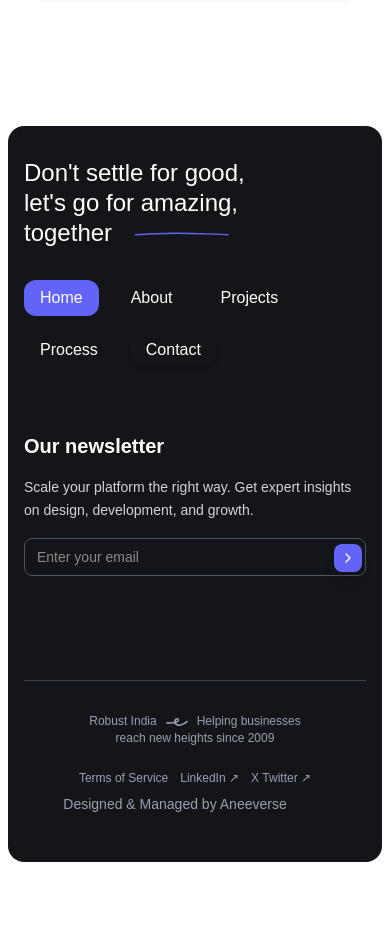
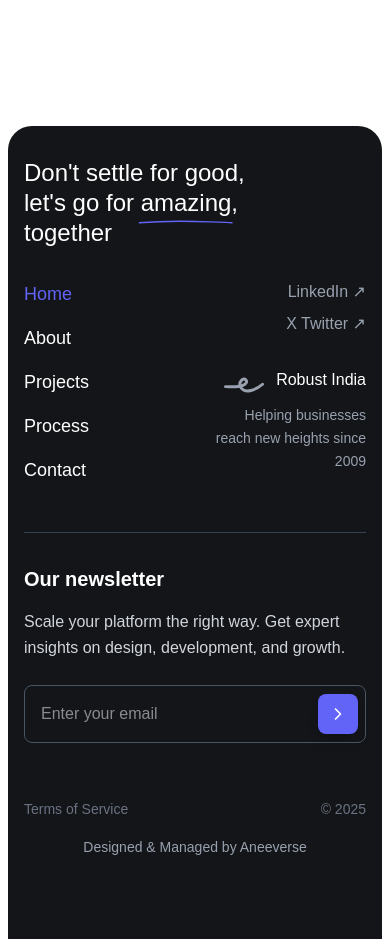
Before and after one commit to AneeVerse/robust-india, a Next.js app: page / in a window 390 px wide. Shown: the part 5500-6447 px from the top of the page. Before the commit the page ends 6370 px from the top, so only its background shows below. Built offline with nearby package versions, Linux system fonts and the light colour scheme.

Commit message:
Enhance FooterSection and Navbar components for improved mobile responsiveness and visibility; implement dynamic navbar visibility based on scroll position and footer visibility, and update layout for better user experience across devices.

```diff
--- a/src/components/FooterSection.tsx
+++ b/src/components/FooterSection.tsx
@@ -1,12 +1,163 @@
 'use client';
-import React from 'react';
+import React, { useEffect } from 'react';
 import Link from 'next/link';
 import { motion } from 'framer-motion';
+import { useNavbarVisibility } from '@/context/NavbarVisibilityContext';
 
 export default function FooterSection() {
+  const { setShowNavbar } = useNavbarVisibility();
+
+  useEffect(() => {
+    const handleScroll = () => {
+      const footer = document.getElementById('footer-section');
+      if (footer) {
+        const footerRect = footer.getBoundingClientRect();
+        const windowHeight = window.innerHeight;
+
+        // Check if we're on mobile (width < 640px) and footer is in view
+        const isMobile = window.innerWidth < 640;
+        const isFooterInView = footerRect.top <= windowHeight && footerRect.bottom >= 0;
+
+        if (isMobile && isFooterInView) {
+          setShowNavbar(false);
+        } else {
+          setShowNavbar(true);
+        }
+      }
+    };
+
+    window.addEventListener('scroll', handleScroll);
+    handleScroll(); // Check initial state
+
+    return () => window.removeEventListener('scroll', handleScroll);
+  }, [setShowNavbar]);
+
   return (
-    <footer id="footer-section" className="bg-[#131518] text-white pt-8 sm:pt-10 md:pt-12 pb-12 sm:pb-14 md:pb-16 px-4 sm:px-6 md:px-12 lg:px-20 rounded-2xl sm:rounded-3xl">
-              <div className="max-w-7xl mx-auto flex flex-col md:flex-row justify-between gap-8 sm:gap-10 md:gap-12 mb-0">
+    <footer id="footer-section" className="bg-[#131518] text-white px-4 sm:px-6 md:px-12 lg:px-20 pt-8 sm:pt-12 pb-20 sm:pb-16 rounded-t-3xl">
+      <div className="max-w-7xl mx-auto">
+        {/* Mobile Layout */}
+        <div className="block sm:hidden">
+          {/* Header */}
+          <div className="mb-8">
+            <h2 className="text-2xl font-light leading-tight mb-8">
+              Don&apos;t settle for good,<br />
+              let&apos;s go for <span className="relative inline-block">
+                amazing,
+                <svg className="absolute left-0 bottom-0 w-full h-auto pointer-events-none -mb-2 -ml-1" viewBox="0 0 200 20" fill="none" xmlns="http://www.w3.org/2000/svg">
+                  <path d="M5 12C50 8, 100 8, 150 10C170 10.5, 190 11, 195 12" stroke="#6164F6" strokeWidth="3" strokeLinecap="round" fill="none"/>
+                </svg>
+              </span><br />
+              together
+            </h2>
+          </div>
+
+          {/* Two Column Layout */}
+          <div className="flex justify-between mb-12">
+            {/* Left Column - Navigation */}
+            <div className="flex-1">
+              <nav className="space-y-4">
+                {[
+                  { label: 'Home', href: '/', active: true },
+                  { label: 'About', href: '/about' },
+                  { label: 'Projects', href: '/projects' },
+                  { label: 'Process', href: '#process' },
+                  { label: 'Contact', href: '/contact' },
+                ].map((link, idx) => (
+                  <div key={idx}>
+                    {link.href.startsWith('/') ? (
+                      <Link
+                        href={link.href}
+                        className={`block text-lg ${
+                          link.active
+                            ? 'text-[#6164f6] font-medium'
+                            : 'text-white hover:text-[#6164f6] transition-colors duration-200'
+                        }`}
+                      >
+                        {link.label}
+                      </Link>
+                    ) : (
+                      <a
+                        href={link.href}
+                        className="block text-lg text-white hover:text-[#6164f6] transition-colors duration-200"
+                      >
+                        {link.label}
+                      </a>
+                    )}
+                  </div>
+                ))}
+              </nav>
+            </div>
+
+            {/* Right Column - Social Links & Logo */}
+            <div className="flex-1 flex flex-col items-end text-right">
+              {/* Social Links */}
+              <div className="mb-8 space-y-2">
+                <div><a href="#linkedin" className="text-gray-400 hover:text-white text-base">LinkedIn ↗</a></div>
+                <div><a href="#twitter" className="text-gray-400 hover:text-white text-base">X Twitter ↗</a></div>
+              </div>
+
+              {/* Logo section */}
+              <div className="text-gray-400">
+                <div className="flex items-start justify-end mb-2">
+                  <span className="inline-block mr-3 mt-1">
+                    <svg className="inline-block h-4 w-10 text-gray-400" fill="none" viewBox="0 0 27 10" xmlns="http://www.w3.org/2000/svg">
+                      <path d="M1 6.10696C4.89099 6.10696 10.4306 6.79673 13.9209 4.58335C17.2052 2.50058 13.7605 -0.43632 11.8165 1.80381C11.0323 2.70752 10.4356 4.55498 10.9011 5.72606C13.5121 12.295 22.6498 7.43559 26 4.48555" stroke="currentColor" strokeWidth="2" strokeLinecap="round" />
+                    </svg>
+                  </span>
+                  <div className="text-right">
+                    <p className="font-medium text-white text-base">Robust India</p>
+                  </div>
+                </div>
+                <div className="text-right">
+                  <p className="text-sm leading-relaxed">Helping businesses<br />reach new heights since<br />2009</p>
+                </div>
+              </div>
+            </div>
+          </div>
+
+          {/* Divider */}
+          <hr className="border-gray-700 mb-8" />
+
+          {/* Newsletter Section */}
+          <div className="mb-10">
+            <h3 className="text-xl font-bold mb-4">Our newsletter</h3>
+            <p className="text-gray-300 text-base mb-6 leading-relaxed">
+              Scale your platform the right way. Get expert insights on design, development, and growth.
+            </p>
+            <form className="w-full" autoComplete="off">
+              <div className="relative w-full">
+                <input
+                  type="email"
+                  placeholder="Enter your email"
+                  className="w-full px-4 py-4 text-base bg-transparent border border-gray-600 rounded-lg focus:outline-none focus:border-[#6164F6] pr-14"
+                />
+                <button type="submit" className="absolute right-2 top-1/2 transform -translate-y-1/2 p-2.5 bg-[#6164F6] rounded-lg shadow-lg hover:bg-[#5155E8] transition-colors duration-200">
+                  <svg className="w-5 h-5" viewBox="0 0 24 24" fill="none" xmlns="http://www.w3.org/2000/svg">
+                    <path d="M9 18L15 12L9 6" stroke="white" strokeWidth="2" strokeLinecap="round" strokeLinejoin="round"/>
+                  </svg>
+                </button>
+              </div>
+            </form>
+          </div>
+
+          {/* Bottom Section */}
+          <div className="space-y-4 pt-4">
+            <div className="flex justify-between items-center text-sm text-gray-500">
+              <a href="#terms" className="hover:text-white">Terms of Service</a>
+              <span>© 2025</span>
+            </div>
+
+            <div className="text-center">
+              <a href="https://www.aneeverse.com/" target="_blank" rel="noopener noreferrer" className="text-gray-400 hover:text-white text-sm">
+                Designed & Managed by Aneeverse
+              </a>
+            </div>
+          </div>
+        </div>
+
+        {/* Desktop Layout - Keep existing */}
+        <div className="hidden sm:block">
+          <div className="flex flex-col md:flex-row justify-between gap-8 sm:gap-10 md:gap-12 mb-0">
             {/* Left: large headline + nav */}
             <div className="md:w-2/3 space-y-4">
               <h2 className="text-2xl sm:text-3xl md:text-4xl lg:text-5xl xl:text-6xl 2xl:text-7xl font-light leading-tight">
@@ -142,7 +293,8 @@ export default function FooterSection() {
                   Designed & Managed by Aneeverse
                 </a>
               </div>
-
+            </div>
+          </div>
         </div>
       </div>
     </footer>
--- a/src/components/Navbar.tsx
+++ b/src/components/Navbar.tsx
@@ -2,6 +2,7 @@
 import Image from "next/image";
 import { motion, useScroll, useTransform } from 'framer-motion';
 import Link from 'next/link';
+import { useNavbarVisibility } from '@/context/NavbarVisibilityContext';
 
 const navLinks = [
   { name: "About", href: "/about" },
@@ -12,15 +13,17 @@ const navLinks = [
 
 export default function Navbar() {
   const { scrollY } = useScroll();
+  const { showNavbar } = useNavbarVisibility();
+
   // Make it move slightly upward on scroll
   const y = useTransform(scrollY, [0, 100], [0, -10]);
-
-  // Navigation is always visible now
 
   return (
     <motion.nav
       style={{ y }}
-      className="fixed bottom-1 sm:bottom-2 left-0 w-full z-40 flex justify-center opacity-100 pointer-events-none px-2 sm:px-0"
+      className={`fixed bottom-1 sm:bottom-2 left-0 w-full z-40 flex justify-center px-2 sm:px-0 transition-opacity duration-300 pointer-events-none ${
+        showNavbar ? 'opacity-100' : 'opacity-0 sm:opacity-100'
+      }`}
     >
       <NavbarContent />
     </motion.nav>
```
Lines whose indentation alone changed are shown as unchanged.
